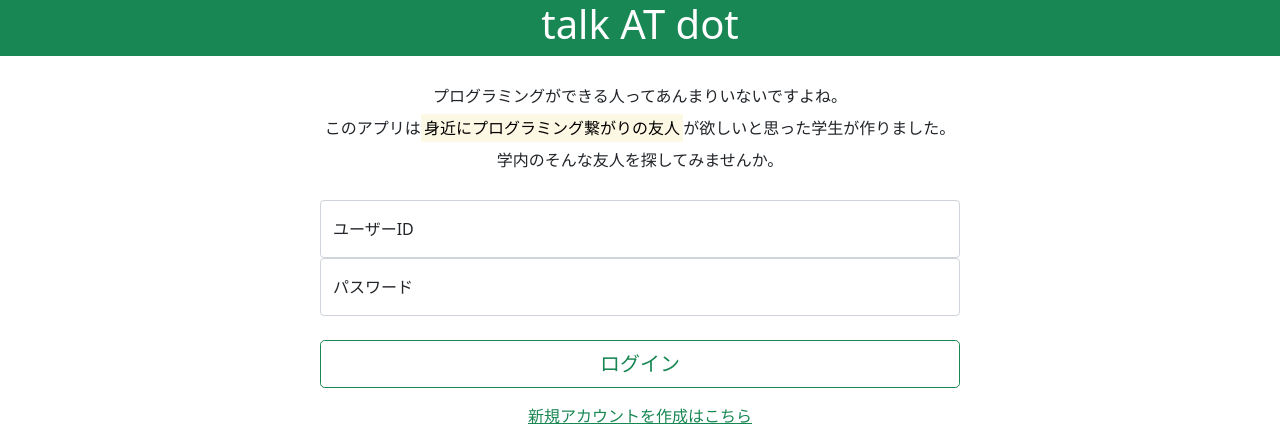
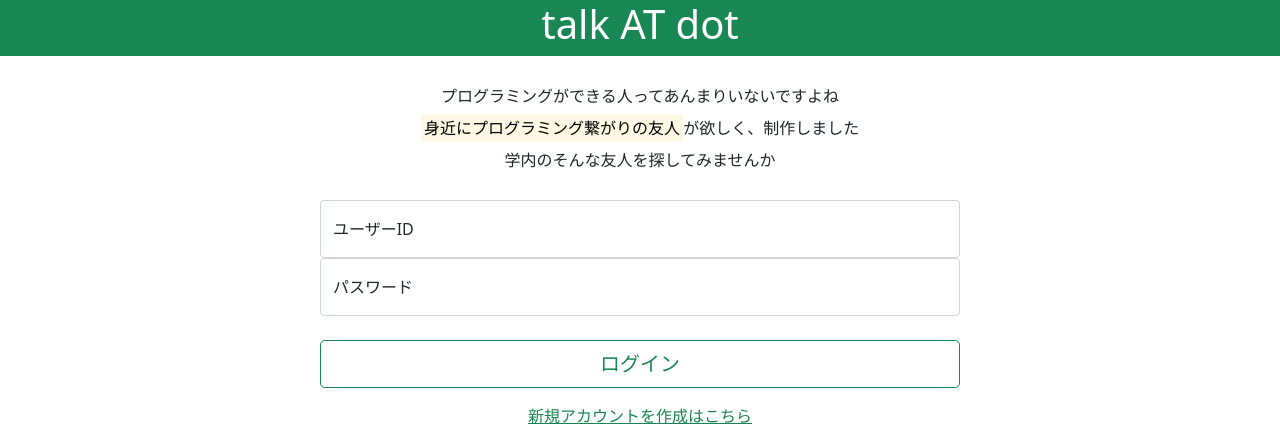
Before and after one commit to amafuro/talkATdot, a Django app: page / in a window 1280 px wide. Shown: the top 426 px of the page. Run offline with Django 4.2, Linux system fonts and the light colour scheme.

Commit message:
design commit

```diff
--- a/dottalk/templates/HTML/login.html
+++ b/dottalk/templates/HTML/login.html
@@ -30,11 +30,11 @@
 </nav>
 
 <!--アプリの簡単な説明、mt mbで上下に余白を取ってる-->
-<div class="mt-4 mb-4">
+<div class="mt-4 mb-4 w-50 m-auto">
     <div class="text-center">
-        <h10><p class="lh-lg">プログラミングができる人ってあんまりいないですよね。</br>
-            このアプリは<mark>身近にプログラミング繋がりの友人</mark>が欲しいと思った学生が作りました。</br>
-            学内のそんな友人を探してみませんか。</p></h10>
+        <h10><p class="lh-lg">プログラミングができる人ってあんまりいないですよね</br>
+            <mark>身近にプログラミング繋がりの友人</mark>が欲しく、制作しました</br>
+            学内のそんな友人を探してみませんか</p></h10>
     </div>
 </div>
 
```
Also changed, not shown: talkATdot_manage/settings.py (+4 -4 lines).
